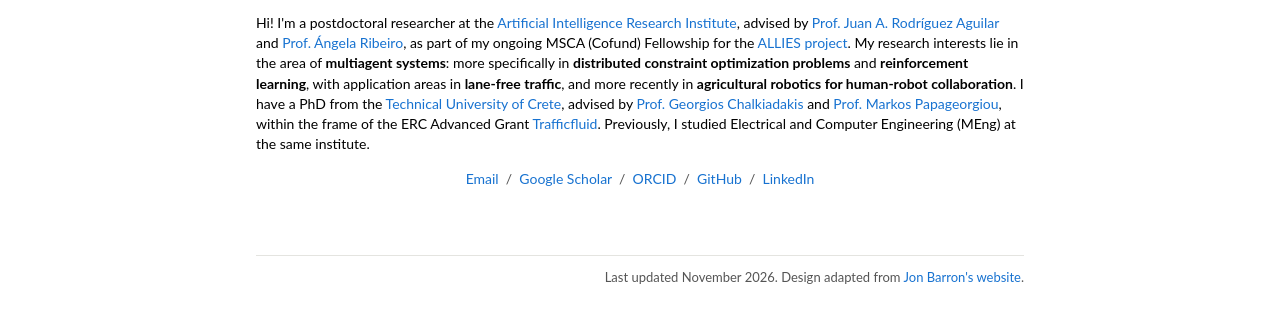
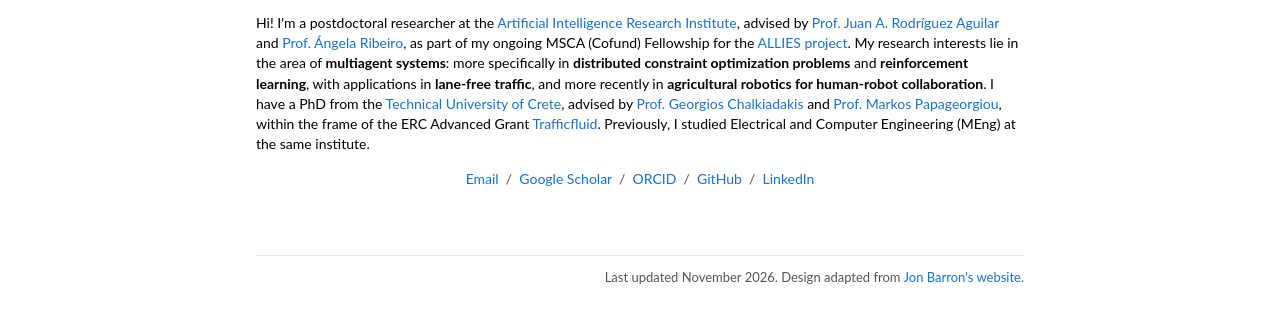
Before and after one commit to dtrou/dtrou.github.io, a plain HTML site: page index.html in a window 1280 px wide. Shown: the part 163-486 px from the top of the page. Drawn offline with Linux system fonts and the light colour scheme; a web font is replaced by a local one.

Commit message:
minor edit

```diff
--- a/index.html
+++ b/index.html
@@ -38,7 +38,7 @@
 
         <p>
           Hi! I'm a postdoctoral researcher at the <a target="_blank" href="https://iiia.csic.es/en-us/">Artificial Intelligence Research Institute</a>, advised by <a target="_blank" href="https://jariiia.github.io/">Prof. Juan A. Rodríguez Aguilar</a> and <a target="_blank" href="https://es.linkedin.com/in/angela-ribeiro-seijas-24b3b760">Prof. Ángela Ribeiro</a>, as part of my ongoing MSCA (Cofund) Fellowship for the <a target="_blank" href="https://aihub.csic.es/en/allies-cofund/">ALLIES project</a>.
-          My research interests lie in the area of <strong>multiagent systems</strong>: more specifically in <strong>distributed constraint optimization problems</strong> and <strong>reinforcement learning</strong>, with application areas in <strong>lane-free traffic</strong>, and more recently in <strong>agricultural robotics for human-robot collaboration</strong>.
+          My research interests lie in the area of <strong>multiagent systems</strong>: more specifically in <strong>distributed constraint optimization problems</strong> and <strong>reinforcement learning</strong>, with applications in <strong>lane-free traffic</strong>, and more recently in <strong>agricultural robotics for human-robot collaboration</strong>.
           I have a PhD from the <a target="_blank" href="https://www.tuc.gr/">Technical University of Crete</a>, advised by <a target="_blank" href="https://www.intelligence.tuc.gr/~gehalk/">Prof. Georgios Chalkiadakis</a> and <a target="_blank" href="https://www.trafficfluid.tuc.gr/en/people/principal-investigator">Prof. Markos Papageorgiou</a>, within the frame of the ERC Advanced Grant <a target="_blank" href="https://www.trafficfluid.tuc.gr">Trafficfluid</a>. Previously, I studied Electrical and Computer Engineering (MEng) at the same institute.
         </p>
 
```
